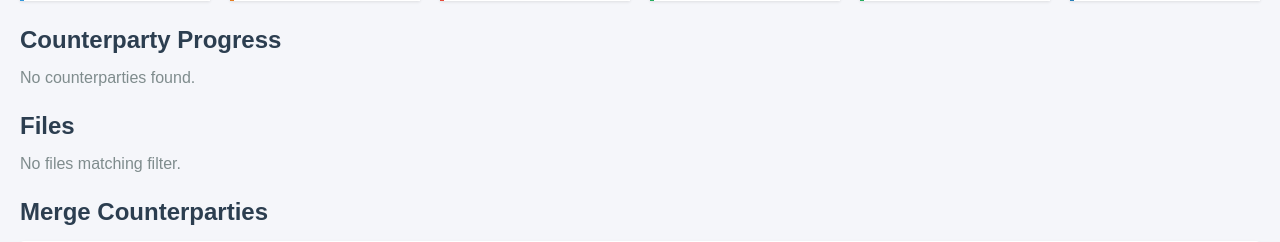
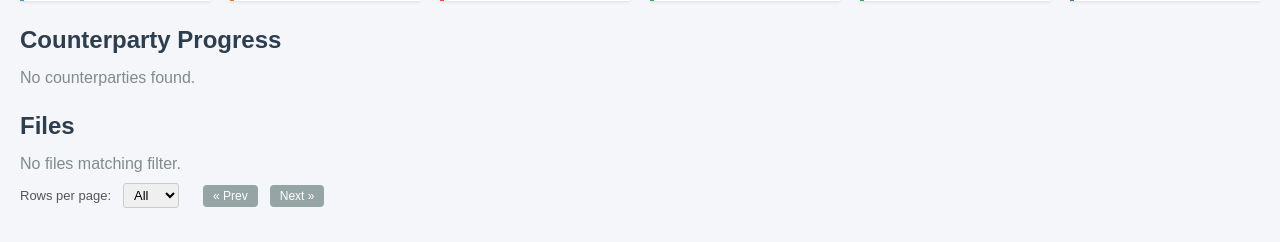
Before and after one commit to dts88/kyc-doc-processor, a Flask app: page /files in a window 1280 px wide. Shown: the part 242-484 px from the top of the page. Run offline with Flask 3, Linux system fonts and the light colour scheme; data that the repository does not hold is empty; some libraries are stand-ins or nearby versions.

Commit message:
Add pagination to Files table with persistent page size preference
- Page size options: 10, 15, 20, 50, 100, All (default: All)
- Page size saved to localStorage, restored on reload
- Pagination integrates with column filters: pages apply to filtered rows
- Navigation: Prev/Next buttons with "1-20 of 85" info display
- Filter changes reset to page 1
- Sorting preserved within current filter+page view

Co-Authored-By: Claude Opus 4.6 (1M context) <noreply@anthropic.com>

```diff
--- a/web/templates/file_management.html
+++ b/web/templates/file_management.html
@@ -213,8 +213,24 @@
 <p class="text-muted">No files matching filter.</p>
 {% endif %}
 
+<!-- Pagination bar -->
+<div id="paging-bar" style="display:flex; align-items:center; gap:12px; padding:10px 0; font-size:13px; color:#555;">
+    <span>Rows per page:</span>
+    <select id="page-size" onchange="changePageSize()" style="padding:3px 6px; border:1px solid #ccc; border-radius:3px; font-size:13px;">
+        <option value="10">10</option>
+        <option value="15">15</option>
+        <option value="20">20</option>
+        <option value="50">50</option>
+        <option value="100">100</option>
+        <option value="0" selected>All</option>
+    </select>
+    <span id="paging-info"></span>
+    <button type="button" class="btn-secondary btn-sm" id="pg-prev" onclick="pagePrev()" disabled>&laquo; Prev</button>
+    <button type="button" class="btn-secondary btn-sm" id="pg-next" onclick="pageNext()">Next &raquo;</button>
+</div>
+
 <!-- Selection bar (below file table) -->
-<div id="bulk-bar" style="display:none; padding:10px 16px; background:#eaf2f8; border-radius:4px; border-left:4px solid #3498db; margin-top:-10px; margin-bottom:16px;">
+<div id="bulk-bar" style="display:none; padding:10px 16px; background:#eaf2f8; border-radius:4px; border-left:4px solid #3498db; margin-bottom:16px;">
     <strong><span id="bulk-count">0</span> file(s) selected</strong> &mdash;
     <button type="button" class="btn-secondary btn-sm" onclick="clearSelection()">Clear Selection</button>
 </div>
@@ -514,6 +530,7 @@ function _applyAllFilters(tableId) {
     var table = document.getElementById(tableId);
     var rows = table.querySelectorAll('tbody tr.data-row');
     var visibleCount = 0;
+    var filteredRows = [];
 
     rows.forEach(function(row) {
         var visible = true;
@@ -526,12 +543,19 @@ function _applyAllFilters(tableId) {
             var val = cell.textContent.trim().replace(/\s+/g, ' ').toLowerCase();
             if (!allowed.has(val)) { visible = false; break; }
         }
-        row.style.display = visible ? '' : 'none';
 
         if (tableId === 'file-table') {
-            var fileId = row.cells[0] ? row.cells[0].textContent.trim() : '';
-            var assignRow = document.getElementById('assign-row-' + fileId);
-            if (assignRow && !visible) assignRow.style.display = 'none';
+            // For file table: collect filtered rows, pagination will handle display
+            if (visible) {
+                filteredRows.push(row);
+            } else {
+                row.style.display = 'none';
+                var fid = row.getAttribute('data-file-id');
+                var assignRow = document.getElementById('assign-row-' + fid);
+                if (assignRow) assignRow.style.display = 'none';
+            }
+        } else {
+            row.style.display = visible ? '' : 'none';
         }
         if (visible) visibleCount++;
     });
@@ -541,6 +565,9 @@ function _applyAllFilters(tableId) {
         document.getElementById('cp-count').textContent = '(' + visibleCount + '/' + total + ')';
     } else if (tableId === 'file-table') {
         document.getElementById('file-count').textContent = '(' + visibleCount + '/' + total + ')';
+        _filteredFileRows = filteredRows;
+        _currentPage = 1;  // reset to page 1 when filter changes
+        _applyPagination();
     }
 }
 
@@ -767,6 +794,66 @@ function fillMergeSource(cpId, cpName) {
     window.scrollTo(0, document.body.scrollHeight);
 }
 
+/* ===== Pagination for Files table ===== */
+var _PAGE_STORAGE_KEY = 'kyc_fm_page_size';
+var _currentPage = 1;
+var _pageSize = 0;  // 0 = all
+var _filteredFileRows = [];  // cache of visible rows after filter
+
+function _loadPageSize() {
+    try {
+        var saved = localStorage.getItem(_PAGE_STORAGE_KEY);
+        if (saved !== null) _pageSize = parseInt(saved) || 0;
+    } catch(e) {}
+}
+
+function _savePageSize() {
+    localStorage.setItem(_PAGE_STORAGE_KEY, String(_pageSize));
+}
+
+function changePageSize() {
+    _pageSize = parseInt(document.getElementById('page-size').value) || 0;
+    _currentPage = 1;
+    _savePageSize();
+    _applyPagination();
+}
+
+function pagePrev() {
+    if (_currentPage > 1) { _currentPage--; _applyPagination(); }
+}
+
+function pageNext() {
+    var totalPages = _pageSize > 0 ? Math.ceil(_filteredFileRows.length / _pageSize) : 1;
+    if (_currentPage < totalPages) { _currentPage++; _applyPagination(); }
+}
+
+function _applyPagination() {
+    var total = _filteredFileRows.length;
+    var pageSize = _pageSize;
+    if (pageSize <= 0) pageSize = total;  // all
+    var totalPages = Math.max(1, Math.ceil(total / pageSize));
+    if (_currentPage > totalPages) _currentPage = totalPages;
+
+    var start = (_currentPage - 1) * pageSize;
+    var end = start + pageSize;
+
+    _filteredFileRows.forEach(function(row, i) {
+        var inPage = (i >= start && i < end);
+        row.style.display = inPage ? '' : 'none';
+        // Also hide assign row if not in page
+        var fid = row.getAttribute('data-file-id');
+        var assignRow = document.getElementById('assign-row-' + fid);
+        if (assignRow && !inPage) assignRow.style.display = 'none';
+    });
+
+    // Update info
+    var showing = Math.min(end, total);
+    document.getElementById('paging-info').textContent =
+        total > 0 ? (start + 1) + '-' + showing + ' of ' + total : '0 of 0';
+    document.getElementById('pg-prev').disabled = (_currentPage <= 1);
+    document.getElementById('pg-next').disabled = (_currentPage >= totalPages);
+}
+
 /* Quick filter from stat cards — temporary, not saved to localStorage */
 function quickFilterFiles(status) {
     var key = _getFilterKey('file-table', 2);  // col 2 = Status
@@ -797,9 +884,17 @@ function quickFilterFiles(status) {
     // Note: deliberately NOT calling _saveFilters() — this is temporary
 }
 
-/* On load: restore saved filters or apply defaults */
+/* On load: restore saved filters and page size */
 document.addEventListener('DOMContentLoaded', function() {
     var hadSaved = _loadFilters();
+    _loadPageSize();
+    // Restore page size selector
+    var pageSel = document.getElementById('page-size');
+    if (pageSel) {
+        pageSel.value = String(_pageSize);
+        // If value not in options, default to 0 (all)
+        if (pageSel.selectedIndex === -1) { _pageSize = 0; pageSel.value = '0'; }
+    }
 
     var cpTable = document.getElementById('cp-table');
     if (cpTable) {
```
